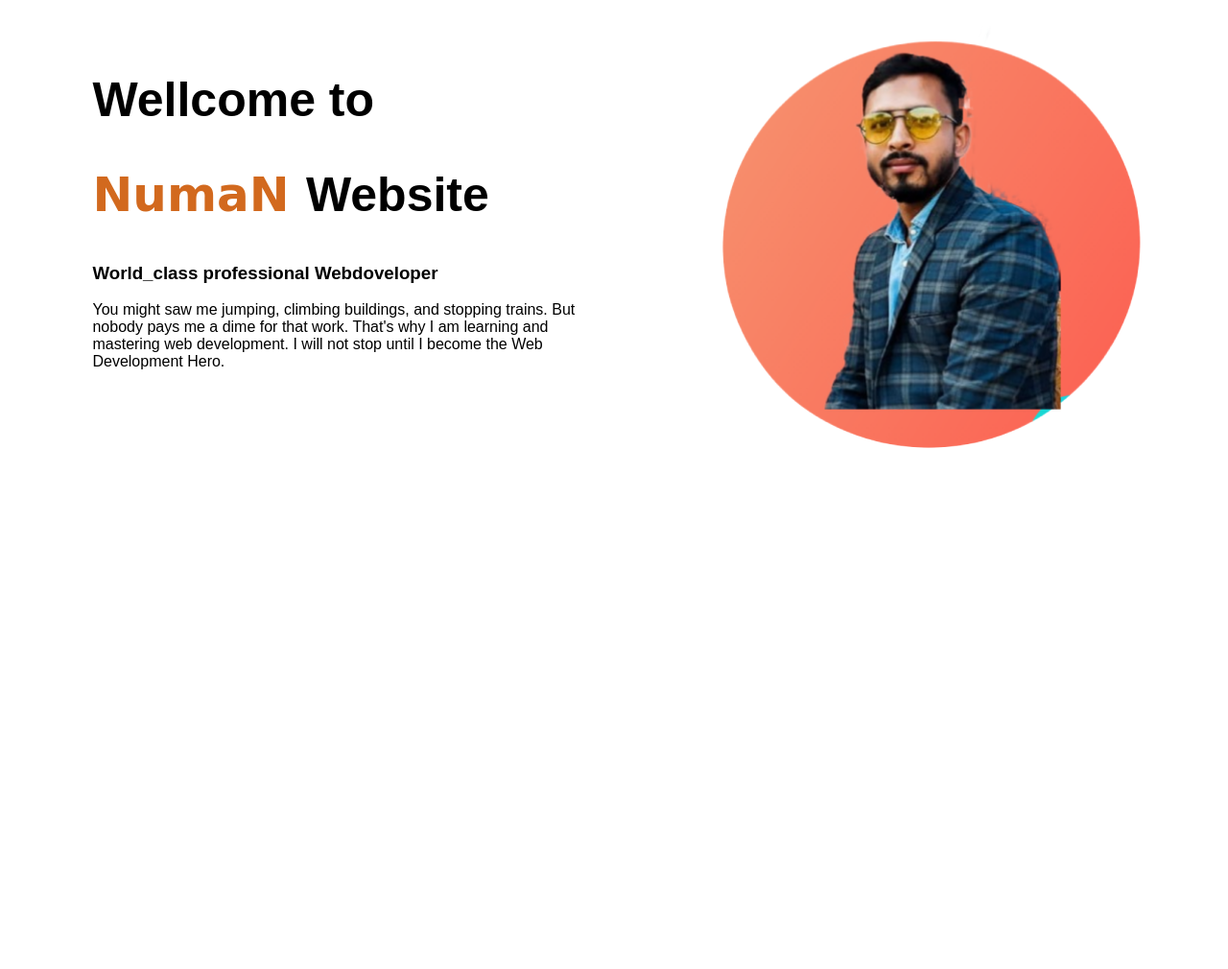
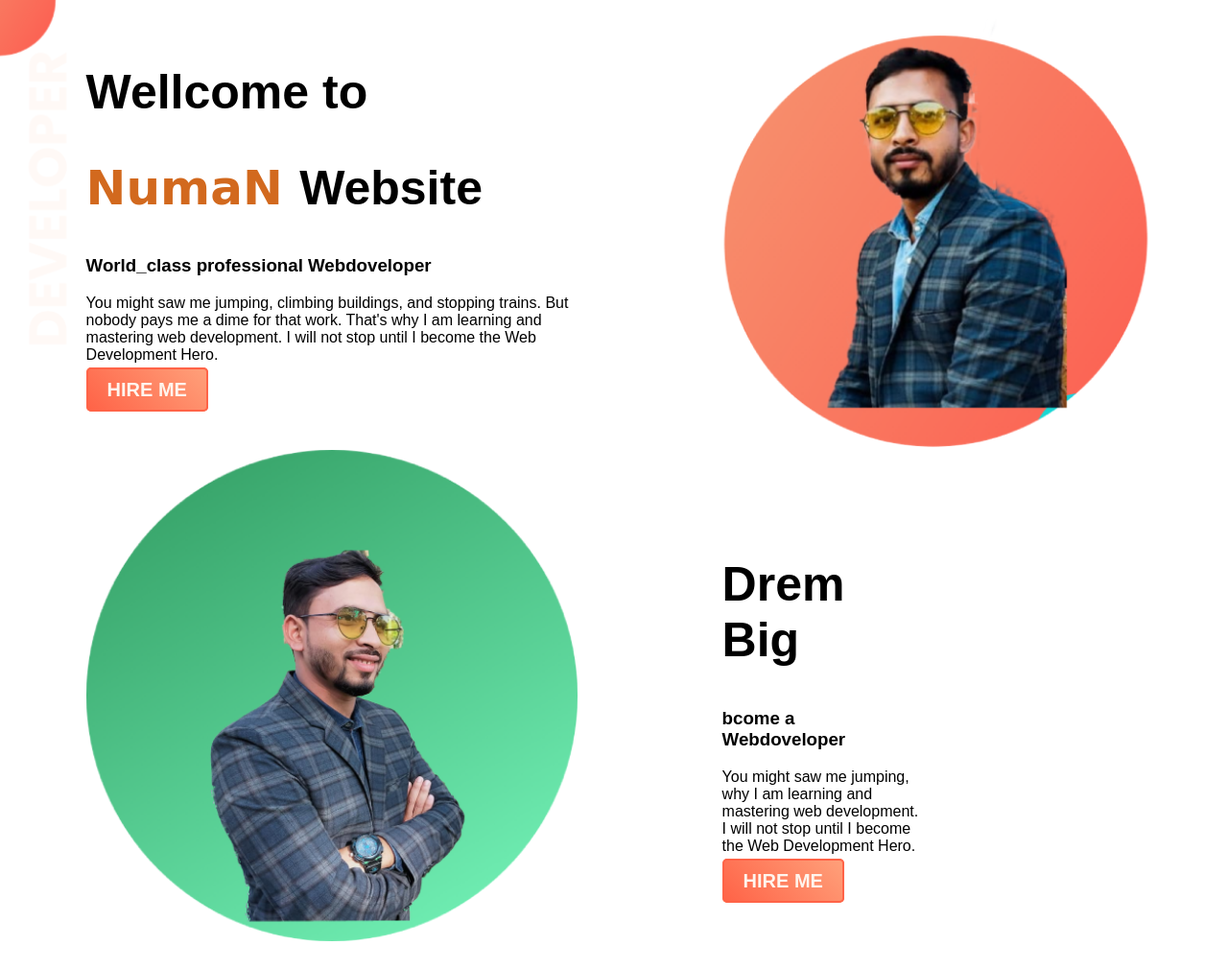
Before and after one commit to numan-ahmed/web-portfolio, a plain HTML site: page index.html in a window 1280 px wide. Shown: the whole page at 96% size. Before the commit the page ends 800 px from the top, so only its background shows below. Drawn offline with Linux system fonts and the light colour scheme.

Commit message:
added some more

```diff
--- a/index.html
+++ b/index.html
@@ -9,17 +9,32 @@
     <link rel="stylesheet" href="style.css">
 </head>
 <body>
-    <section>
+        <section class="top_banar">
             <div class="half_width">
                 <h1>Wellcome to</h1>
         <h1> <span class="name_highlite">NumaN </span>Website</h1>
         <h3> World_class professional Webdoveloper </h3>
         <p>You might saw me jumping, climbing buildings, and stopping trains. But nobody pays me a dime for that work. That's why I am learning and mastering web development. I will not stop until I become the Web Development Hero.</p>
+        <a class="link_botton" target="_blank" href="https://web.facebook.com/?_rdc=1&_rdr">HIRE ME</a>
     </div>
+
         <div class="half_width">
             <img src="images/profile1.png" alt="">
         </div>
+    </section>
+    <section class="drem_area">
+<div class="half_width">
+    <img src="images/profile2.png" alt="">
+</div>
 
+<div class="half_width">
+    <div class="half_width">
+        <h1>Drem Big</h1>
+<h3> bcome a Webdoveloper </h3>
+<p>You might saw me jumping, why I am learning and mastering web development. I will not stop until I become the Web Development Hero.</p>
+<a class="link_botton" target="_blank" href="https://web.facebook.com/?_rdc=1&_rdr">HIRE ME</a>
+</div>
+</div>
 
     </section>
 
--- a/style.css
+++ b/style.css
@@ -1,5 +1,5 @@
 body{
-
+    margin:0px;
     font-family: 'Viga', sans-serif;
 }
 
@@ -27,3 +27,27 @@ h1{
     width:100%;
     margin-top:-60px;
 }
+
+.top_banar{
+
+    background-image:url(images/top-banner.png);
+    background-repeat: no-repeat;
+
+}
+
+section{
+    height:500px;
+}
+.link_botton{
+    background-image:linear-gradient(45deg,tomato,lightsalmon);
+    text-decoration: none;
+    border:2px solid tomato;
+    border-radius:5px;
+    padding:10px 20px ;
+    color:seashell;
+    font-size:20px;
+    margin-top:30px;
+    font-weight: bold;
+
+
+}
```
Also changed, not shown: images/numan.pg (1).jpg (added), images/profile2.png (added). Lines whose indentation alone changed are shown as unchanged.
